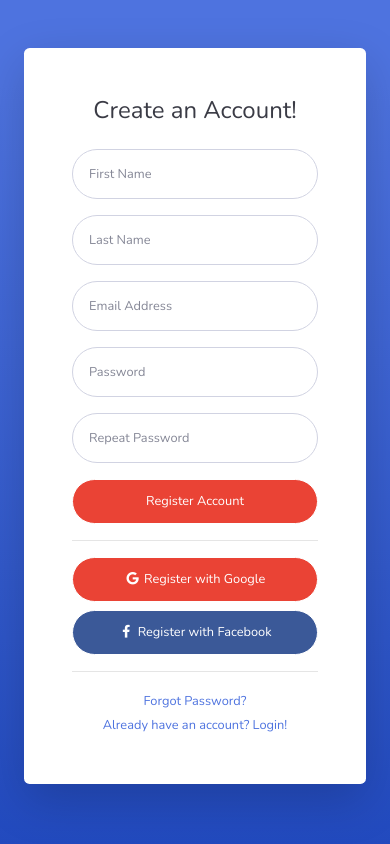
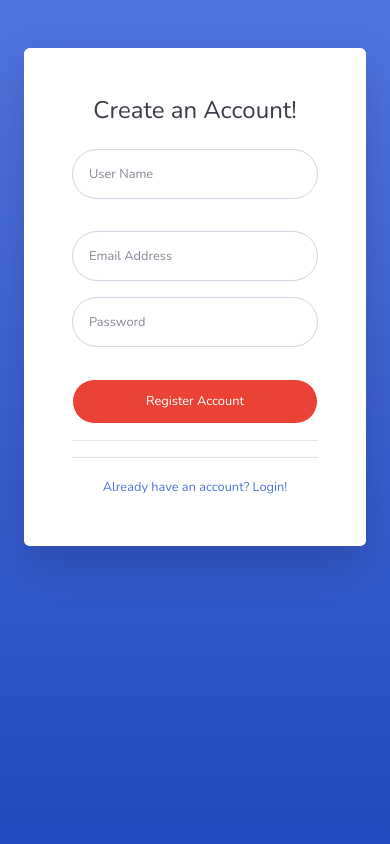
Before and after one commit to demuk/point-of-sale, a Flask app: page /register in a window 390 px wide. Run offline with Flask 2, Linux system fonts and the light colour scheme; some libraries are stand-ins or nearby versions.

Commit message:
debugging for attribute error

```diff
--- a/app/models.py
+++ b/app/models.py
@@ -13,7 +13,8 @@ class User(db.Model, UserMixin):
     username = db.Column(db.String(50))
     email = db.Column(db.String(100), unique=True)
     password = db.Column(db.String(255))
-    is_active = db.Column(db.Boolean, default=True)
+    location = db.Column(db.String(255))
+    active = db.Column(db.Boolean(), default=True)
     created_on = db.Column(db.DateTime, default=date.today())
     roles = db.relationship('Role', secondary=roles_users, backref=db.backref('users', lazy='dynamic'))
 
--- a/app/routes.py
+++ b/app/routes.py
@@ -14,8 +14,8 @@ def home():
 @app.route('/register', methods=['GET', 'POST'])
 def register():
     if request.method == 'POST':
-        userdatastore.create_user(username=request.form.get('lastname'),
-                                  email=request.form.get('email'), password=request.form.get('password'))
+        userdatastore.create_user(username=request.form['username'],email=request.form['email'],
+                                  password=request.form['password'],location='Nairobi', is_active=True)
         db.session.commit()
         return 'Created account'
     flash('Your account has been created!', 'success')
--- a/app/templates/register.html
+++ b/app/templates/register.html
@@ -36,46 +36,30 @@
                             <div class="text-center">
                                 <h1 class="h4 text-gray-900 mb-4">Create an Account!</h1>
                             </div>
-                            <form class="user" method="POST">
+                            <form class="user" action="{{ url_for('register') }}" method="POST">
                                 <div class="form-group row">
                                     <div class="col-sm-6 mb-3 mb-sm-0">
-                                        <input type="text" class="form-control form-control-user" id="exampleFirstName"
-                                            placeholder="First Name">
-                                    </div>
-                                    <div class="col-sm-6">
-                                        <input type="text" class="form-control form-control-user" id="exampleLastName"
-                                            placeholder="Last Name">
+                                        <input type="text" name="username" class="form-control form-control-user" id="exampleFirstName"
+                                            placeholder="User Name">
                                     </div>
                                 </div>
                                 <div class="form-group">
-                                    <input type="email" class="form-control form-control-user" id="exampleInputEmail"
+                                    <input type="email" name="email" class="form-control form-control-user" id="exampleInputEmail"
                                         placeholder="Email Address">
                                 </div>
                                 <div class="form-group row">
                                     <div class="col-sm-6 mb-3 mb-sm-0">
-                                        <input type="password" class="form-control form-control-user"
+                                        <input type="password" name="password" class="form-control form-control-user"
                                             id="exampleInputPassword" placeholder="Password">
-                                    </div>
-                                    <div class="col-sm-6">
-                                        <input type="password" class="form-control form-control-user"
-                                            id="exampleRepeatPassword" placeholder="Repeat Password">
                                     </div>
                                 </div>
                                 <button class="btn btn-google btn-user btn-block" type="submit">
                                     Register Account
                                 </button>
                                 <hr>
-                                <a href="index.html" class="btn btn-google btn-user btn-block">
-                                    <i class="fab fa-google fa-fw"></i> Register with Google
-                                </a>
-                                <a href="index.html" class="btn btn-facebook btn-user btn-block">
-                                    <i class="fab fa-facebook-f fa-fw"></i> Register with Facebook
-                                </a>
+
                             </form>
                             <hr>
-                            <div class="text-center">
-                                <a class="small" href="forgot-password.html">Forgot Password?</a>
-                            </div>
                             <div class="text-center">
                                 <a class="small" href="login.html">Already have an account? Login!</a>
                             </div>
--- a/requirements.txt
+++ b/requirements.txt
@@ -1,2 +1,4 @@
 flask
 python-dotenv
+flask_sqlalchemy
+flask_migrate
```
Also changed, not shown: migrations/versions/3f2d971290ef_update.py (added, +28 -0 lines), migrations/versions/84fb5c4ab2d5_updade_to_boolean_to_default_none_in_.py (added, +30 -0 lines), pos.db.
